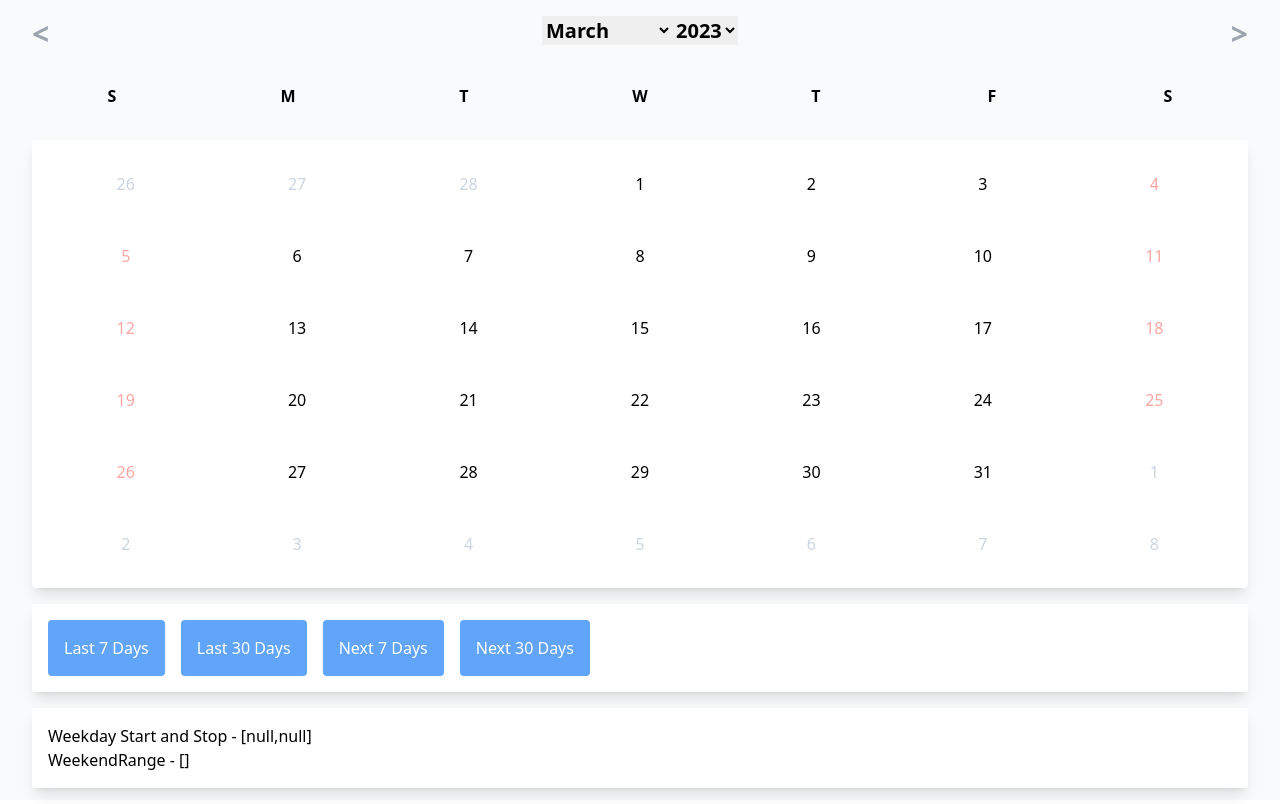
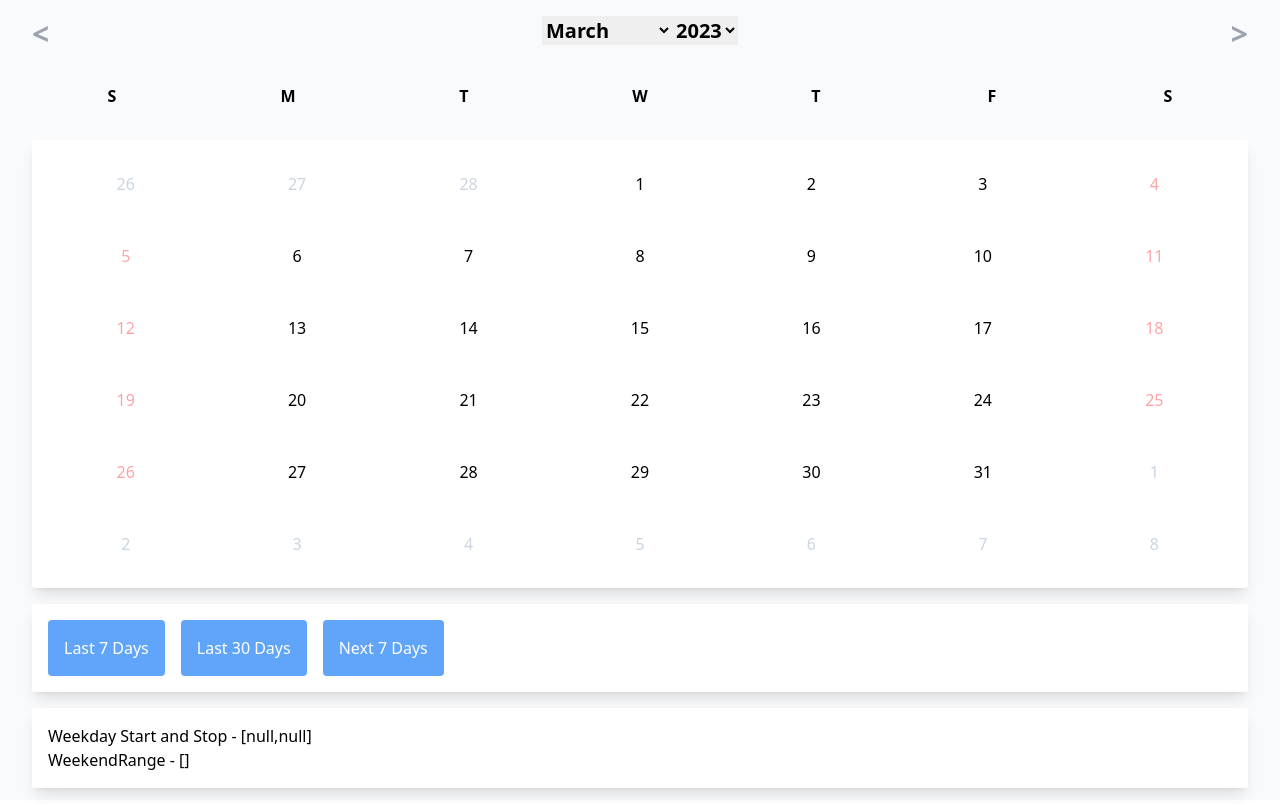
Before and after one commit to bkthigpen/business-day-datepicker-range, a React (Vite) app: page / in a window 1280 px wide. Built offline with nearby package versions, Linux system fonts and the light colour scheme.

Commit message:
Removes example

```diff
--- a/src/App.tsx
+++ b/src/App.tsx
@@ -16,11 +16,6 @@ const predefinedDateRanges = [
     stopDate: new Date(new Date().setDate(new Date().getDate() + 7)),
     description: 'Next 7 Days',
   },
-  {
-    startDate: new Date(),
-    stopDate: new Date(new Date().setDate(new Date().getDate() + 30)),
-    description: 'Next 30 Days',
-  },
 ];
 
 function App(): JSX.Element {
```
